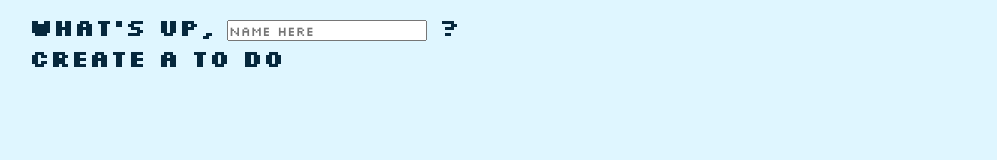
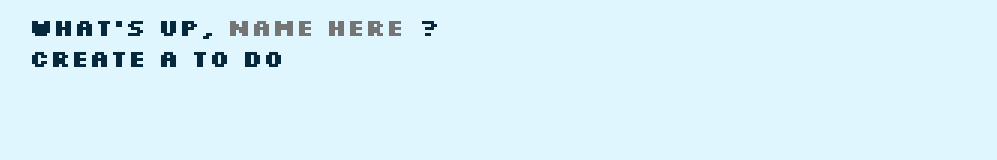
Before and after one commit to anthpantaleo/todo_app, a website built with webpack: page dist/index.html in a window 1280 px wide. Shown: the full height of the page, 109-1106 px from the left. Built offline with nearby package versions, Linux system fonts and the light colour scheme.

Commit message:
add username localStorage save

```diff
--- a/src/generalDom.js
+++ b/src/generalDom.js
@@ -1,5 +1,18 @@
+const storageControl = (() => {
+  window.addEventListener("load", () => {
+    const nameImput = document.getElementById("name");
+    const userName = localStorage.getItem("userName") || "";
+
+    nameImput.value = userName;
+
+    nameImput.addEventListener("change", (e) => {
+      localStorage.setItem("userName", e.target.value);
+    });
+  });
+})();
+
 const generalDomControl = (() => {
-  let themeIcon = document.getElementById("icon");
+  const themeIcon = document.getElementById("icon");
 
   themeIcon.onclick = function () {
     document.body.classList.toggle("dark-theme");
@@ -11,4 +24,4 @@ const generalDomControl = (() => {
   };
 })();
 
-export { generalDomControl };
+export { generalDomControl, storageControl };
--- a/src/styles.css
+++ b/src/styles.css
@@ -38,6 +38,25 @@ nav {
   align-items: center;
 }
 
+input:not([type="radio"]):not([type="checkbox"]) {
+  appearance: none;
+  border: none;
+  outline: none;
+  background-color: none;
+  cursor: initial;
+}
+
+input[type="text"] {
+  background-color: var(--primary-color);
+}
+
+#name {
+  font-size: 24px;
+  width: 180px;
+  color: var(--secondary-color);
+  font-weight: bold;
+}
+
 #icon {
   height: 32px;
   width: auto;
--- a/webpack.config.js
+++ b/webpack.config.js
@@ -4,7 +4,6 @@ module.exports = {
   mode: "development",
   entry: {
     index: "./src/index.js",
-
     todo: "./src/todo.js",
     generalDomControl: "./src/generalDom.js",
   },
```
Also changed, not shown: dist/generalDomControl.bundle.js, dist/index.bundle.js, dist/index.html.
